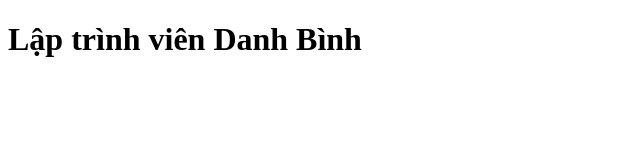
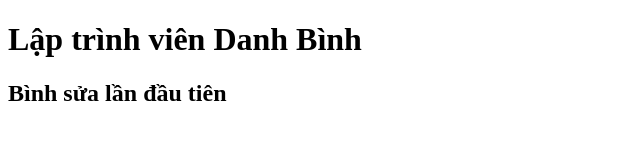
Before and after one commit to BinhDanh/TeamLapTrinh, a plain HTML site: page index.html in a window 1280 px wide. Shown: the whole page, without its empty margins (0-640 px from the left). Drawn offline with Linux system fonts and the light colour scheme.

Commit message:
1. Bình sửa lần 1

```diff
--- a/index.html
+++ b/index.html
@@ -7,5 +7,6 @@
 </head>
 <body>
     <h1>Lập trình viên Danh Bình</h1>
+    <h2>Bình sửa lần đầu tiên</h2>
 </body>
 </html>
```
